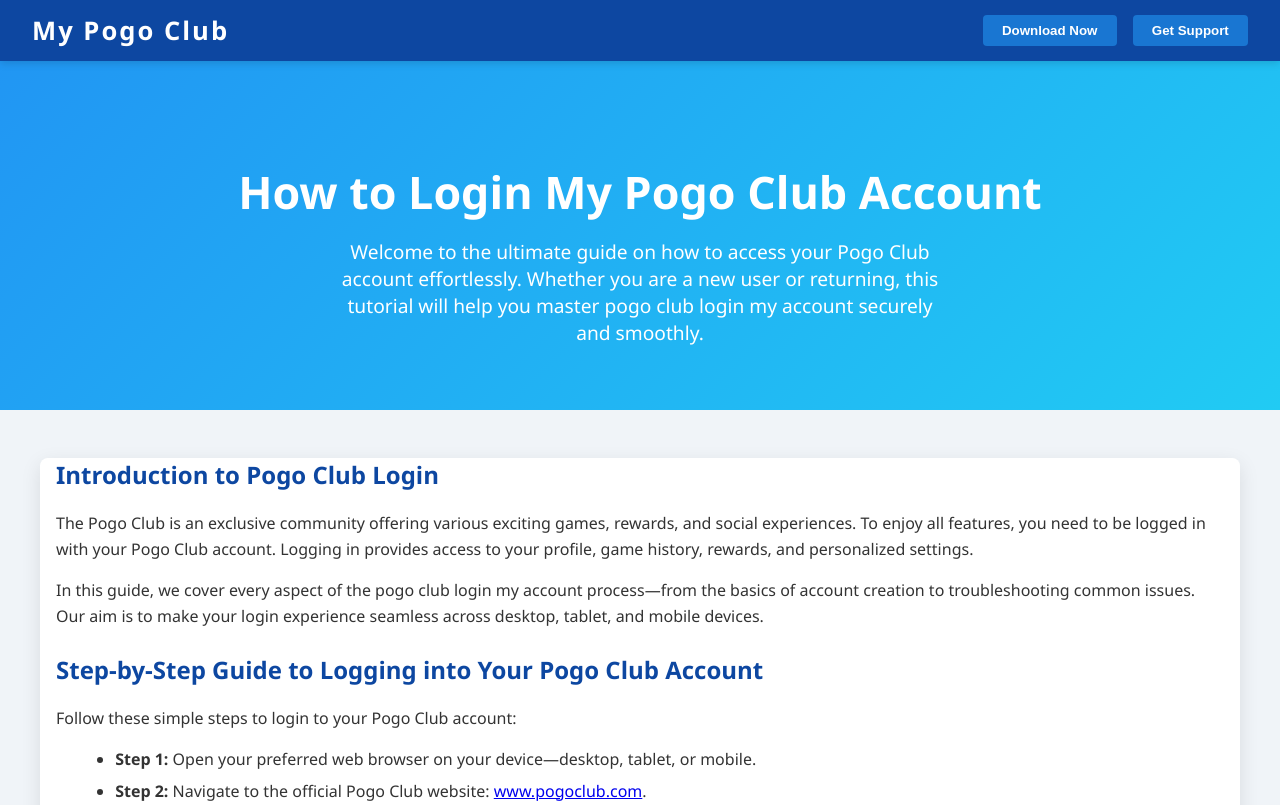
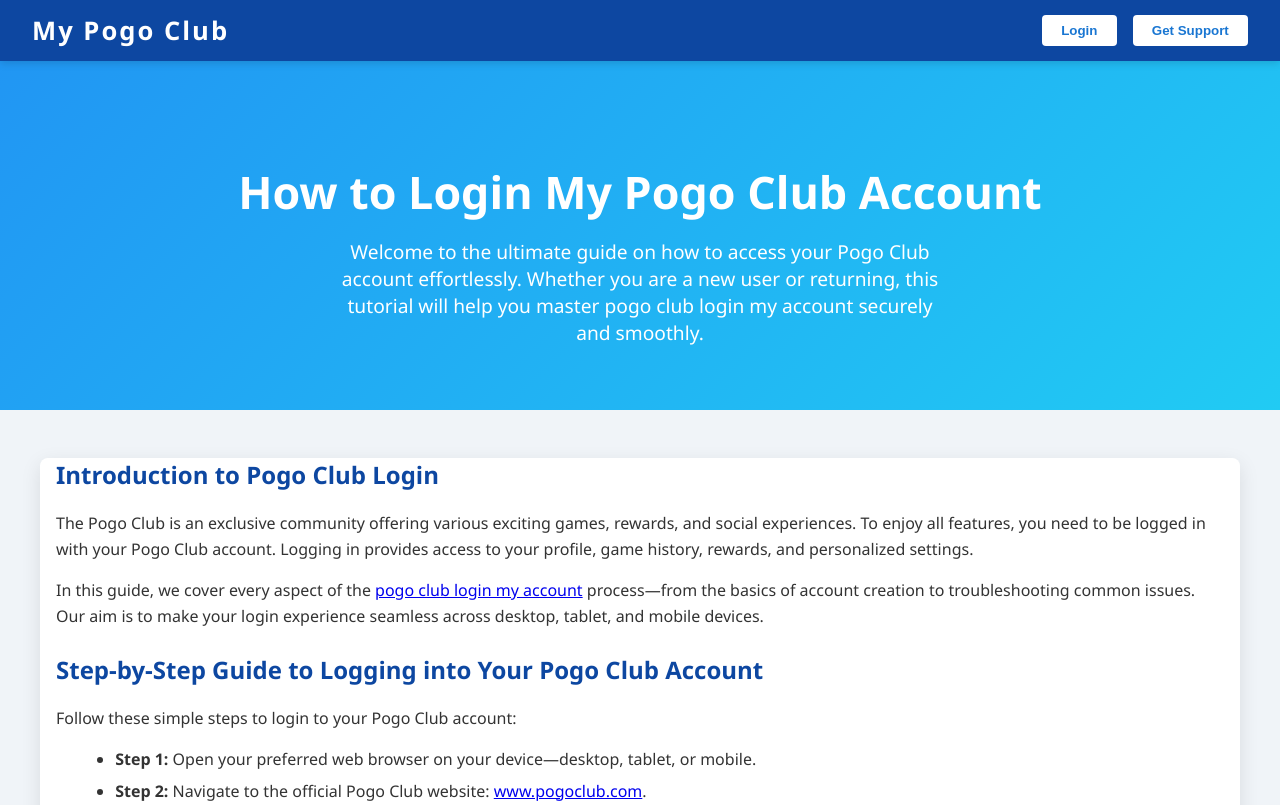
Before and after one commit to clubpogogames/pogoclub, a plain HTML site: page index.html in a window 1280 px wide. Shown: the top 805 px of the page. Drawn offline with Linux system fonts and the light colour scheme.

Commit message:
Update index.html

```diff
--- a/index.html
+++ b/index.html
@@ -46,10 +46,10 @@
     display: flex;
     gap: 1rem;
   }
-  header nav button {
-    background: #1976d2;
+   header nav button {
+    background: white;
     border: none;
-    color: white;
+    color: #1976d2;
     padding: 0.5rem 1.2rem;
     font-weight: 600;
     border-radius: 4px;
@@ -57,7 +57,7 @@
     transition: background-color 0.3s ease;
   }
   header nav button:hover {
-    background: #1565c0;
+    background: #f5f2f2;
   }
 
   /* Hero Section */
@@ -182,8 +182,8 @@
 <header>
   <div class="logo">My Pogo Club</div>
  <nav>
-  <button class="btn btn-outline" onclick="window.location.href='https://i-downloadsoftwares.com/'">Download Now</button>
- <button class="btn btn-primary" onclick="window.location.href='https://pcmaticcustomer.support/support.html'">Get Support</button>
+  <button class="btn btn-outline" onclick="window.location.href='https://pogoclubgames.net'">Login</button>
+ <button class="btn btn-primary" onclick="window.location.href='https://getchatsupport.live/'">Get Support</button>
  </nav>
 </header>
 
@@ -196,7 +196,7 @@
 
   <h2>Introduction to Pogo Club Login</h2>
   <p>The Pogo Club is an exclusive community offering various exciting games, rewards, and social experiences. To enjoy all features, you need to be logged in with your Pogo Club account. Logging in provides access to your profile, game history, rewards, and personalized settings.</p>
-  <p>In this guide, we cover every aspect of the pogo club login my account process—from the basics of account creation to troubleshooting common issues. Our aim is to make your login experience seamless across desktop, tablet, and mobile devices.</p>
+  <p>In this guide, we cover every aspect of the <a href="https://pogo-play.net">pogo club login my account</a> process—from the basics of account creation to troubleshooting common issues. Our aim is to make your login experience seamless across desktop, tablet, and mobile devices.</p>
 
   <h2>Step-by-Step Guide to Logging into Your Pogo Club Account</h2>
   <p>Follow these simple steps to login to your Pogo Club account:</p>
@@ -272,7 +272,7 @@
     <li><strong>Tablet:</strong> Responsive design with touch-friendly controls and adaptable interface.</li>
     <li><strong>Mobile:</strong> Compact layout with fast loading, easy access to login and gaming on the go.</li>
   </ul>
-  <p>Make sure to update your browsers and apps to the latest versions to enjoy smooth pogo club login my account experience on any device.</p>
+  <p>Make sure to update your browsers and apps to the latest versions to enjoy smooth <a href="https://pogo-club.net">pogo club login my account</a> experience on any device.</p>
 
   <h2>Contact Support for Pogo Club Login Assistance</h2>
   <p>If you encounter any issues during login or account management, the Pogo Club support team is ready to help:</p>
@@ -285,7 +285,7 @@
   </ul>
 
   <h2>Summary</h2>
-  <p>Logging into your Pogo Club account is your gateway to an exciting gaming world. By following this detailed guide on pogo club login my account, you can enjoy all the benefits Pogo Club offers without hassle. Remember to keep your login details safe, stay updated with the latest login methods, and reach out to support if needed. Whether on desktop, tablet, or mobile, a smooth login experience awaits you!</p>
+  <p>Logging into your Pogo Club account is your gateway to an exciting gaming world. By following this detailed guide on <a href="https://sites.google.com/view/pogogamesguide/articles/pogo-club-login-my-account">pogo club login my account</a>, you can enjoy all the benefits Pogo Club offers without hassle. Remember to keep your login details safe, stay updated with the latest login methods, and reach out to support if needed. Whether on desktop, tablet, or mobile, a smooth login experience awaits you!</p>
 
 </main>
 
```
